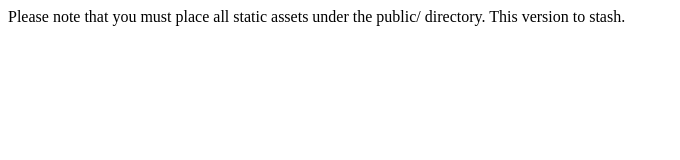
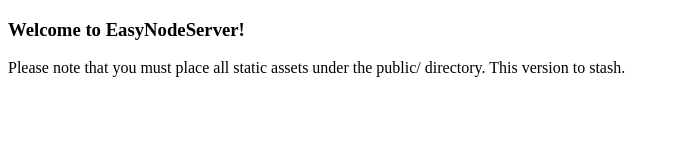
Before and after one commit to jsbalrog/easynodeserver, a website: page public/index.html in a window 1280 px wide. Shown: the whole page, without its empty margins (0-680 px from the left). Drawn offline with Linux system fonts and the light colour scheme.

Commit message:
Added heading

```diff
--- a/public/index.html
+++ b/public/index.html
@@ -5,6 +5,7 @@
     <title>EasyNodeServer</title>
   </head>
   <body>
+  <h3>Welcome to EasyNodeServer!</h3>
     Please note that you must place all static assets under the public/ directory.
     This version to stash.
   </body>
```
